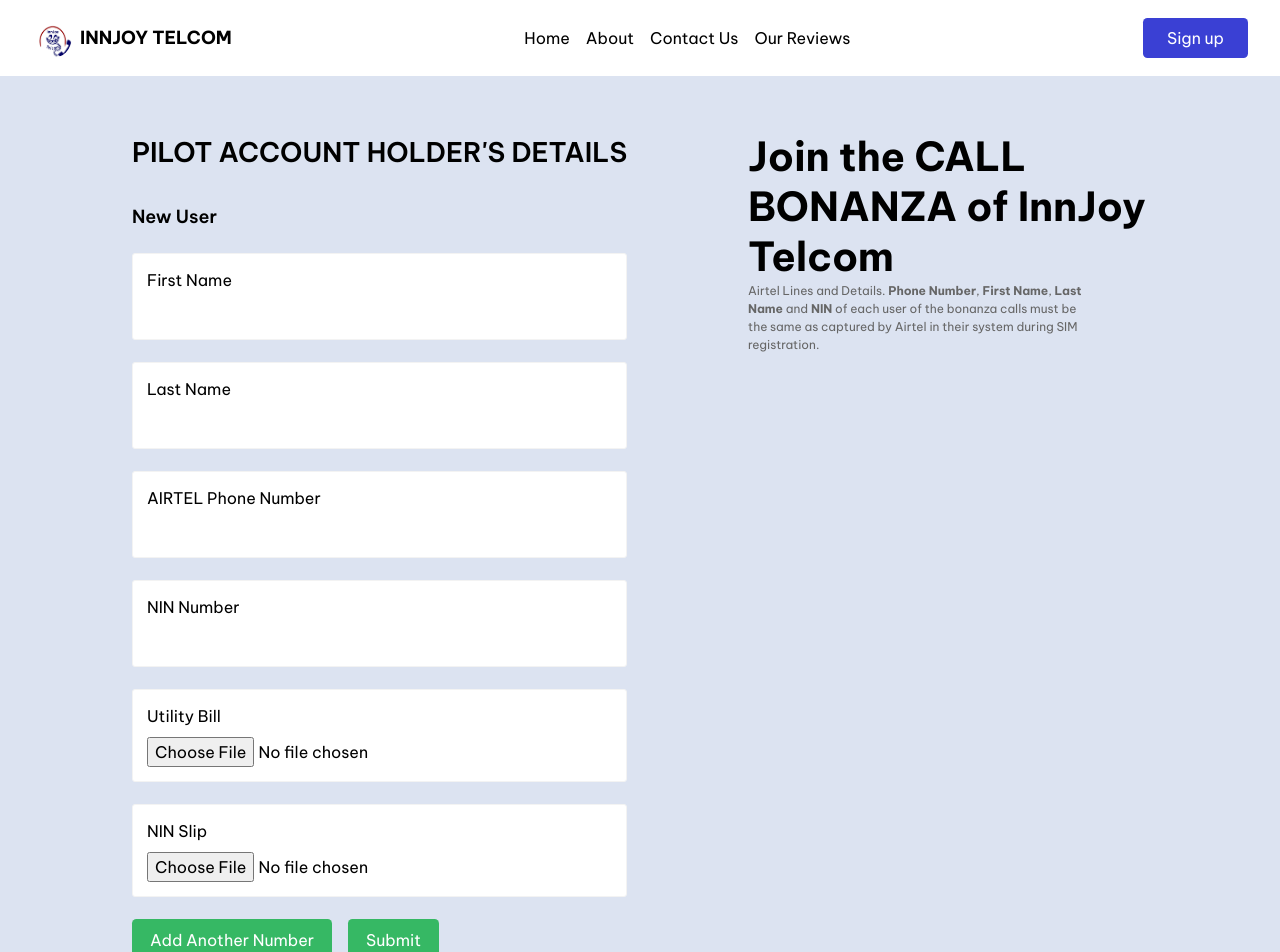
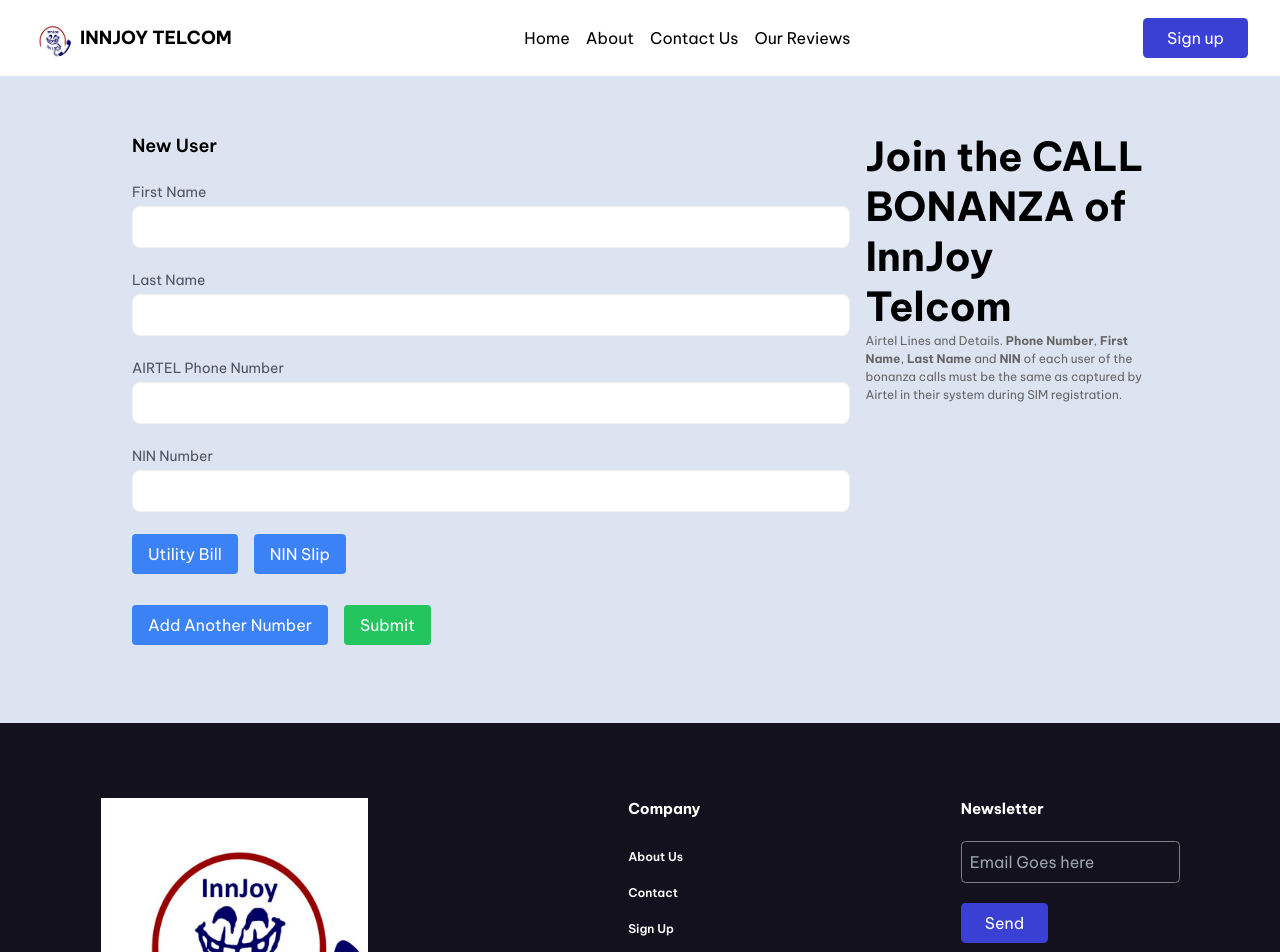
Before and after one commit to cyberohn2/InnjoyTelcom, a React (Vite) app: page /sign-up in a window 1280 px wide. Shown: the top 952 px of the page. Built offline with nearby package versions, Linux system fonts and the light colour scheme.

Commit message:
fixed bug in signupform

```diff
--- a/src/Components/SignupForm.jsx
+++ b/src/Components/SignupForm.jsx
@@ -4,8 +4,9 @@
     return (
         <div className="mb-[22px] flex flex-col gap-[22px]">
             <p className="text-lg font-semibold">New User</p>
-            <div className="p-[14px] rounded-[3px] bg-white border border-[#F3F3F3] flex flex-col">
-                <label className="mb-[9px] block" htmlFor={`firstName-${index}`}>First Name</label>
+            <div className="flex flex-col">
+                    <label className="mb-1 block text-gray-600 text-sm" htmlFor={`firstName-${index}`}>First Name</label>
+                <div className="flex gap-2 p-2 rounded-lg bg-white border border-[#F3F3F3] ">
                     <input
                         className="outline-none"
                         name="firstName"
@@ -14,10 +15,12 @@
                         value={user.firstName}
                         onChange={(e) => handleChange(e, index)}
                     />
-                {errors.firstName && <p className="text-red-500 text-sm">{errors.firstName}</p>}
                 </div>
-            <div className="p-[14px] rounded-[3px] bg-white border border-[#F3F3F3] flex flex-col">
-                <label className="mb-[9px] block" htmlFor={`lastName-${index}`}>Last Name</label>
+                {errors.firstName && <p className="text-[#ff4545] text-sm font-semibold">{errors.firstName}</p>}
+            </div>
+            <div className=" flex flex-col">
+                    <label className="mb-1 block text-gray-600 text-sm" htmlFor={`lastName-${index}`}>Last Name</label>
+                <div className="flex gap-2 p-2 rounded-lg bg-white border border-[#F3F3F3] ">
                     <input
                         className="outline-none"
                         name="lastName"
@@ -26,10 +29,12 @@
                         value={user.lastName}
                         onChange={(e) => handleChange(e, index)}
                     />
-                {errors.lastName && <p className="text-red-500 text-sm">{errors.lastName}</p>}
                 </div>
-            <div className="p-[14px] rounded-[3px] bg-white border border-[#F3F3F3] flex flex-col">
-                <label className="mb-[9px] block" htmlFor={`phoneNumber-${index}`}>AIRTEL Phone Number</label>
+                {errors.lastName && <p className="text-[#ff4545] text-sm font-semibold">{errors.lastName}</p>}
+            </div>
+            <div className="flex flex-col">
+                    <label className="mb-1 block text-gray-600 text-sm" htmlFor={`phoneNumber-${index}`}>AIRTEL Phone Number</label>
+                <div className="flex gap-2 p-2 rounded-lg bg-white border border-[#F3F3F3] ">
                     <input
                         className="outline-none"
                         name="phoneNumber"
@@ -38,43 +43,52 @@
                         value={user.phoneNumber}
                         onChange={(e) => handleChange(e, index)}
                     />
-                {errors.phoneNumber && <p className="text-red-500 text-sm">{errors.phoneNumber}</p>}
                 </div>
-            <div className="p-[14px] rounded-[3px] bg-white border border-[#F3F3F3] flex flex-col">
-                <label className="mb-[9px] block" htmlFor={`ninNumber-${index}`}>NIN Number</label>
+                {errors.phoneNumber && <p className="text-[#ff4545] text-sm font-semibold">{errors.phoneNumber}</p>}
+            </div>
+            <div className="flex flex-col">
+                    <label className="mb-1 block text-gray-600 text-sm" htmlFor={`nin-${index}`}>NIN Number</label>
+                <div className="flex gap-2 p-2 rounded-lg bg-white border border-[#F3F3F3]">
                     <input
                         className="outline-none"
-                    name="ninNumber"
-                    id={`ninNumber-${index}`}
+                        name="nin"
+                        id={`nin-${index}`}
                         type="text"
-                    value={user.ninNumber}
+                        value={user.nin}
                         onChange={(e) => handleChange(e, index)}
                     />
-                {errors.ninNumber && <p className="text-red-500 text-sm">{errors.ninNumber}</p>}
                 </div>
-            <div className="p-[14px] rounded-[3px] bg-white border border-[#F3F3F3] flex flex-col">
-                <label className="mb-[9px] block" htmlFor={`utilityBill-${index}`}>Utility Bill</label>
+                {errors.nin && <p className="text-[#ff4545] text-sm font-semibold">{errors.nin}</p>}
+            </div>
+            <div className="flex gap-4">
+                <div className=" flex flex-col">
+                    <div className="flex gap-2">
+                        <label className="mb-[9px] block bg-blue-500 text-white py-2 px-4 rounded hover:bg-blue-600" htmlFor={`utilityBill-${index}`}>Utility Bill</label>
                         <input
-                    className="outline-none"
+                            className="outline-none hidden"
                             name="utilityBill"
                             id={`utilityBill-${index}`}
                             type="file"
                             accept=".jpg,.jpeg,.png,.pdf"
                             onChange={(e) => handleChange(e, index)}
                         />
-                {errors.utilityBill && <p className="text-red-500 text-sm">{errors.utilityBill}</p>}
                     </div>
-            <div className="p-[14px] rounded-[3px] bg-white border border-[#F3F3F3] flex flex-col">
-                <label className="mb-[9px] block" htmlFor={`ninSlip-${index}`}>NIN Slip</label>
+                    {errors.utilityBill && <p className="text-[#ff4545] text-sm font-semibold">{errors.utilityBill}</p>}
+                </div>
+                <div className=" flex flex-col ">
+                    <div className="flex gap-2">
+                        <label className="mb-[9px] block bg-blue-500 text-white py-2 px-4 rounded hover:bg-blue-600" htmlFor={`ninSlip-${index}`}>NIN Slip</label>
                         <input
-                    className="outline-none"
+                            className="outline-none hidden"
                             name="ninSlip"
                             id={`ninSlip-${index}`}
                             type="file"
                             accept=".jpg,.jpeg,.png,.pdf"
                             onChange={(e) => handleChange(e, index)}
                         />
-                {errors.ninSlip && <p className="text-red-500 text-sm">{errors.ninSlip}</p>}
+                    </div>
+                    {errors.ninSlip && <p className="text-[#ff4545] text-sm font-semibold">{errors.ninSlip}</p>}
+                </div>
             </div>
         </div>
     );
@@ -85,12 +99,14 @@
         firstName: "",
         lastName: "",
         phoneNumber: "",
-        ninNumber: "",
+        nin: "",
         utilityBill: null,
         ninSlip: null
     }]);
 
     const [errors, setErrors] = useState([{}]);
+    const [message, setMessage] = useState(""); // New state for success/error message
+    const [messageColor, setMessageColor] = useState(""); // New state for message color
 
     const handleChange = (e, index) => {
         const { name, value, files } = e.target;
@@ -127,7 +143,7 @@
             if (!user.firstName) userErrors.firstName = "First Name is required";
             if (!user.lastName) userErrors.lastName = "Last Name is required";
             if (!user.phoneNumber) userErrors.phoneNumber = "AIRTEL Phone Number is required";
-            if (!user.ninNumber) userErrors.ninNumber = "NIN Number is required"; // Added validation
+            if (!user.nin) userErrors.nin = "NIN Number is required";
             if (!user.utilityBill) userErrors.utilityBill = "Utility Bill is required";
             if (!user.ninSlip) userErrors.ninSlip = "NIN Slip is required";
             return userErrors;
@@ -141,31 +157,52 @@
         e.preventDefault();
         if (validate()) {
             const formDataToSend = new FormData();
-            formData.forEach((user, index) => {
-                formDataToSend.append(`user[${index}].firstName`, user.firstName);
-                formDataToSend.append(`user[${index}].lastName`, user.lastName);
-                formDataToSend.append(`user[${index}].phoneNumber`, user.phoneNumber);
-                formDataToSend.append(`user[${index}].ninNumber`, user.ninNumber);  // Added ninNumber
+            formData.forEach((user) => {
+                formDataToSend.append("firstName", user.firstName);
+                formDataToSend.append("lastName", user.lastName);
+                formDataToSend.append("phoneNumber", user.phoneNumber);
+                formDataToSend.append("nin", user.nin);
                 if (user.utilityBill) {
-                    formDataToSend.append(`user[${index}].utilityBill`, user.utilityBill);
+                    formDataToSend.append("files", user.utilityBill);
                 }
                 if (user.ninSlip) {
-                    formDataToSend.append(`user[${index}].ninSlip`, user.ninSlip);
+                    formDataToSend.append("files", user.ninSlip);
                 }
             });
 
-            fetch('innjoy-signup-production.up.railway.app/submit-form', {
+            fetch('https://innjoy-signup-production.up.railway.app/submit-form', {
                 method: 'POST',
                 body: formDataToSend,
             })
-            .then(response => response.json())
-            .then(data => console.log('Success:', data))
-            .catch(error => console.error('Error:', error));
+            .then(response => {
+                const contentType = response.headers.get("content-type");
+                if (!response.ok) {
+                    throw new Error("Failed to submit form");
+                }
+                return contentType && contentType.includes("application/json")
+                    ? response.json()
+                    : response.text();  // Parse response as text if it's not JSON
+            })
+            .then(data => {
+                if (typeof data === "object") {
+                    console.log('Success:', data);
+                } else {
+                    console.log('Success:', data);
+                }
+                setMessage("You have successfully registered, you'll be contacted shortly.");
+                setMessageColor("text-green-500");
+                setFormData([{ firstName: "", lastName: "", phoneNumber: "", nin: "", utilityBill: null, ninSlip: null }]);
+            })
+            .catch(error => {
+                console.error('Error:', error);
+                setMessage("There was an error submitting the form. Please try again.");
+                setMessageColor("text-red-500 font-bold"); // Set error message to bold and light red
+            });
         }
     };
 
     const addUser = () => {
-        setFormData([...formData, { firstName: "", lastName: "", phoneNumber: "", ninNumber: "", utilityBill: null, ninSlip: null }]);
+        setFormData([...formData, { firstName: "", lastName: "", phoneNumber: "", nin: "", utilityBill: null, ninSlip: null }]);
         setErrors([...errors, {}]);
     };
 
@@ -177,10 +214,7 @@
                     Airtel Lines and Details. <b>Phone Number</b>, <b>First Name</b>, <b>Last Name</b> and <b>NIN</b> of each user of the bonanza calls must be the same as captured by Airtel in their system during SIM registration.
                 </p>
             </div>
-                <div className="max-w-[550px]">
-                    <div className="mb-[30px]">
-                        <h2 className="text-[27px] font-semibold mb-[12px]">PILOT ACCOUNT HOLDER'S DETAILS</h2>
-                    </div>
+        <div className="w-full">
             <form onSubmit={handleSubmit}>
                 {formData.map((user, index) => (
                     <UserForm
@@ -194,15 +228,17 @@
                 <button
                     type="button"
                     onClick={addUser}
-                            className="py-[9px] px-[18px] rounded-[4.5px] bg-[#36B864] hover:bg-[#111D15] text-white cursor-pointer mb-4 mr-4"
+                    className="mb-[22px] mr-4 bg-blue-500 text-white py-2 px-4 rounded hover:bg-blue-600"
                 >
                     Add Another Number
                 </button>
-                        <input
-                            className="py-[9px] px-[18px] rounded-[4.5px] bg-[#36B864] hover:bg-[#111D15] text-white cursor-pointer"
+                <button
                     type="submit"
-                            value="Submit"
-                        />
+                    className="bg-green-500 text-white py-2 px-4 rounded hover:bg-green-600"
+                >
+                    Submit
+                </button>
+                {message && <p className={`${messageColor} mt-4`}>{message}</p>}
             </form>
         </div>
     </div>
```
Lines whose indentation alone changed are shown as unchanged.
